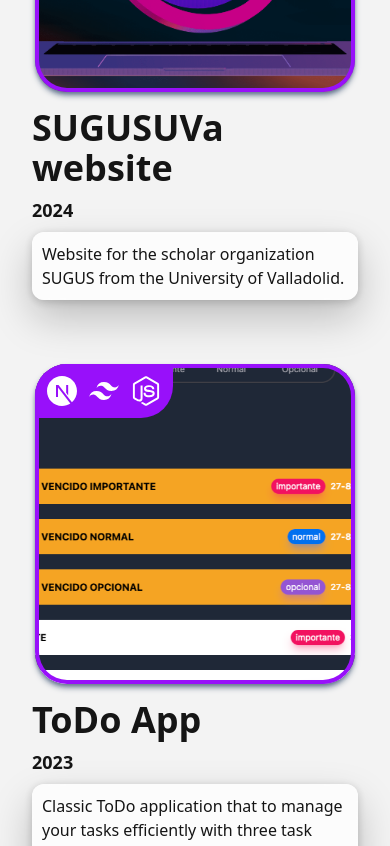
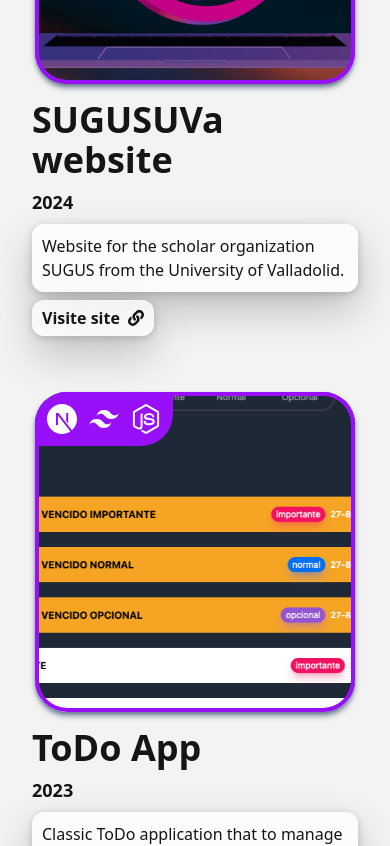
Before and after one commit to TheJhoxX/portfolio, a React (Vite) app: page / in a window 390 px wide. Shown: the part 1440-2286 px from the top of the page. Built offline with nearby package versions, Linux system fonts and the light colour scheme.

Commit message:
add link to project website

```diff
--- a/src/App.tsx
+++ b/src/App.tsx
@@ -91,6 +91,7 @@ const renderProjects = (): ReactNode => {
 					<SiThreedotjs />,
 					<RiTailwindCssFill />,
 				]}
+				link='https://sugusuva.es'
 			/>
 			<Project
 				date='2023'
@@ -159,7 +160,7 @@ const renderExperience = (): ReactNode => {
 			<h2 className='text-6xl md:text-7xl font-bold' id='experience'>
 				Experience
 			</h2>
-			<div className='bubble w-full flex flex-col items-start gap-4 rounded-xl text-base p-4'>
+			<div className='bubble w-8/10 md:w-full md:max-w-6xl flex flex-col items-start gap-4 rounded-xl text-base p-4'>
 				<ExperienceNode
 					company='Boston Consulting Group (BCG)'
 					imgSrc='/bcg-logo.svg'
--- /dev/null
+++ b/src/components/BubbleIcon/BubbleIcon.tsx
@@ -0,0 +1,21 @@
+import type { ReactNode } from 'react';
+
+type BubbleIconProps = {
+	children: ReactNode;
+	className?: string;
+};
+
+export function BubbleIcon({
+	children,
+	className = '',
+}: Readonly<BubbleIconProps>): ReactNode {
+	return (
+		<span
+			className={`bubble p-2 inline-flex items-center justify-center rounded-full ${className}`}
+		>
+			<span className='text-3xl' aria-hidden='true'>
+				{children}
+			</span>
+		</span>
+	);
+}
--- a/src/components/Project/Project.tsx
+++ b/src/components/Project/Project.tsx
@@ -1,4 +1,5 @@
 import type { ReactNode } from 'react';
+import { FaLink } from 'react-icons/fa';
 
 export type ProjectProps = {
 	title: string;
@@ -6,27 +7,8 @@ export type ProjectProps = {
 	description: string;
 	technologies: ReactNode[];
 	imgName: string;
+	link?: string;
 };
-
-type BubbleIconProps = {
-	children: ReactNode;
-	className?: string;
-};
-
-export function BubbleIcon({
-	children,
-	className = '',
-}: BubbleIconProps): ReactNode {
-	return (
-		<span
-			className={`bubble p-2 inline-flex items-center justify-center rounded-full ${className}`}
-		>
-			<span className='text-3xl' aria-hidden='true'>
-				{children}
-			</span>
-		</span>
-	);
-}
 
 export function Project(props: ProjectProps): ReactNode {
 	return defaultProject(props);
@@ -67,10 +49,20 @@ const defaultProject = (props: ProjectProps): ReactNode => {
 			<div className='h-full flex flex-col gap-2'>
 				<h2 className='text-4xl font-bold'>{props.title}</h2>
 				<h4 className='text-lg font-semibold'>{props.date}</h4>
-				<p className={'max-w-sm p-2 h-full bubble rounded-xl'}>
+				<p className={'max-w-sm p-2 h-full bubble rounded-xl text-pretty'}>
 					{props.description}
 				</p>
-				<div className='flex items-center gap-4'></div>
+				{props.link && (
+					<a
+						href={props.link}
+						target='_blank'
+						rel='noopener noreferrer'
+						className='font-semibold py-1 px-2 w-fit transition-colors duration-300 hover:text-purple-600 bubble rounded-xl inline-flex gap-2 items-center'
+					>
+						Visite site
+						<FaLink />
+					</a>
+				)}
 			</div>
 		</div>
 	);
```
